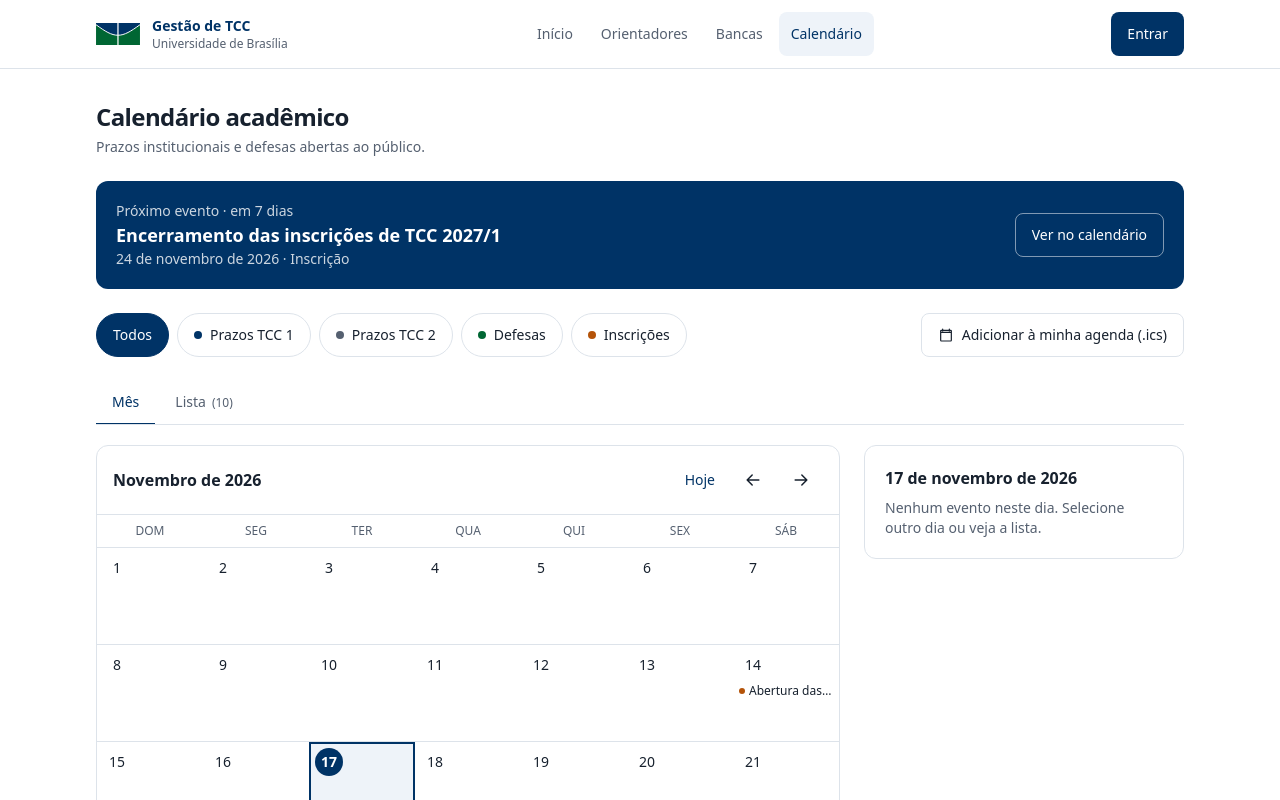
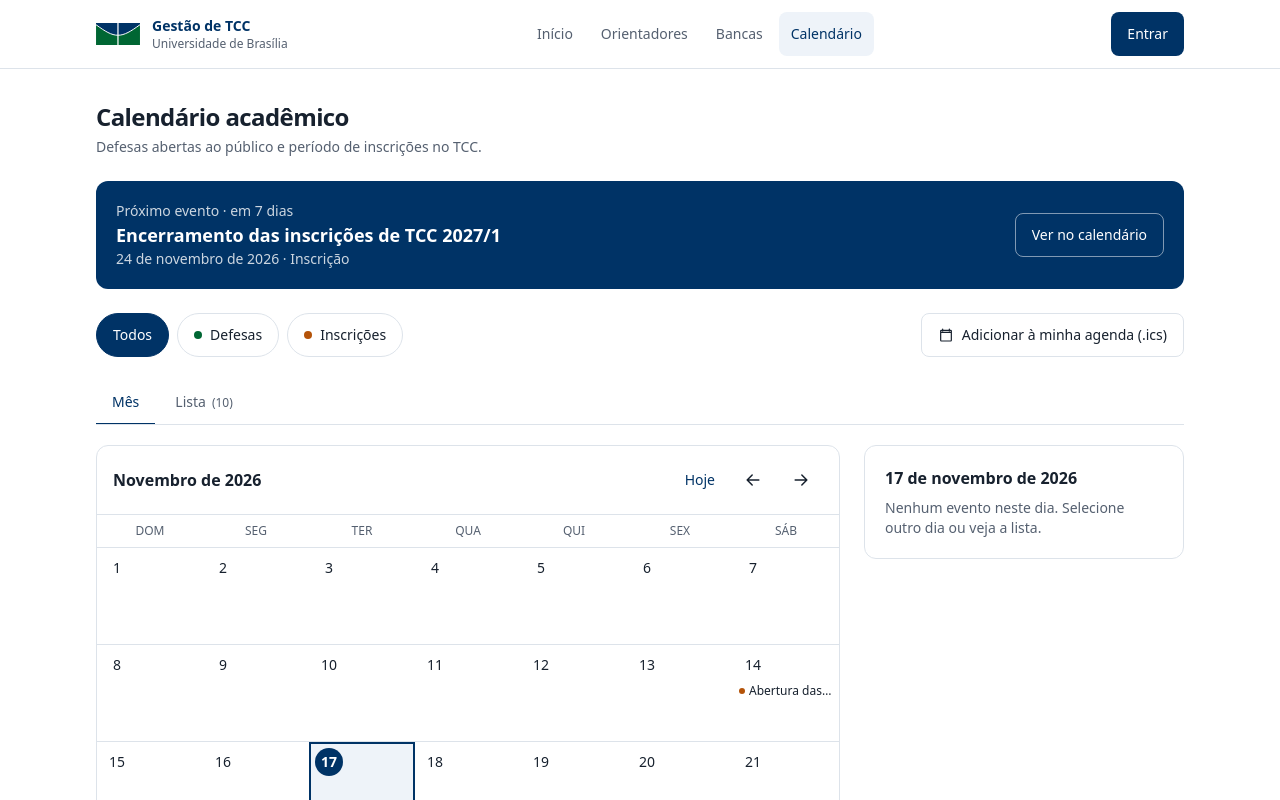
Before and after one commit to TCC-Gestao-e-acompanhamento/frontend, a React (Vite) app: page /calendario in a window 1280 px wide. Shown: the top 800 px of the page. Built offline with nearby package versions, Linux system fonts and the light colour scheme.

Commit message:
feat: calendário sem filtros de prazos de TCC 1 e TCC 2; textos da home e bancas sem ações em defesas de exemplo

```diff
--- a/src/components/DeadlineList.tsx
+++ /dev/null
@@ -1,25 +0,0 @@
-import { Badge } from '../design-system'
-import { daysUntil, formatDate, relativeDays } from '../lib/format'
-import type { PrazoInstitucional } from '../types'
-
-export function DeadlineList({ items }: { items: PrazoInstitucional[] }) {
-  return (
-    <ol className="divide-y divide-border">
-      {items.map((p) => (
-        <li key={p.id} className="flex items-center gap-4 py-3 first:pt-0 last:pb-0">
-          <div className="w-14 shrink-0 rounded-lg bg-brand-50 py-1.5 text-center text-brand-700">
-            <p className="text-lg leading-none font-semibold">{formatDate(p.data).slice(0, 2)}</p>
-            <p className="text-xs uppercase">{new Date(p.data + 'T00:00:00').toLocaleDateString('pt-BR', { month: 'short' }).replace('.', '')}</p>
-          </div>
-          <div className="min-w-0 flex-1">
-            <p className="font-medium">{p.titulo}</p>
-            <p className="text-sm text-ink-muted">
-              {formatDate(p.data)} · {daysUntil(p.data) >= 0 ? relativeDays(p.data) : 'encerrado'}
-            </p>
-          </div>
-          <Badge tone={p.fase === 'TCC1' ? 'brand' : 'neutral'}>{p.fase === 'TCC1' ? 'TCC 1' : 'TCC 2'}</Badge>
-        </li>
-      ))}
-    </ol>
-  )
-}
--- a/src/pages/public/CalendarioPage.tsx
+++ b/src/pages/public/CalendarioPage.tsx
@@ -9,18 +9,15 @@ import { listEventosPublicos } from '../../services/api'
 import type { EventoCalendario } from '../../types'
 
 type Vista = 'mes' | 'lista'
-type Filtro = 'todos' | 'TCC1' | 'TCC2' | 'defesa' | 'inscricao'
+type Filtro = 'todos' | 'defesa' | 'inscricao'
 
 const FILTROS: Array<{ key: Filtro; label: string; dot?: string }> = [
   { key: 'todos', label: 'Todos' },
-  { key: 'TCC1', label: 'Prazos TCC 1', dot: eventDot('brand') },
-  { key: 'TCC2', label: 'Prazos TCC 2', dot: eventDot('neutral') },
   { key: 'defesa', label: 'Defesas', dot: eventDot('success') },
   { key: 'inscricao', label: 'Inscrições', dot: eventDot('warning') },
 ]
 
-const passa = (e: EventoCalendario, f: Filtro) =>
-  f === 'todos' || (f === 'defesa' || f === 'inscricao' ? e.tipo === f : e.tipo === 'prazo' && e.fase === f)
+const passa = (e: EventoCalendario, f: Filtro) => f === 'todos' || e.tipo === f
 
 export default function CalendarioPage() {
   const { state, reload } = useAsync(listEventosPublicos)
@@ -33,13 +30,13 @@ export default function CalendarioPage() {
     <>
       <PageHeader
         title="Calendário acadêmico"
-        description="Prazos institucionais e defesas abertas ao público."
+        description="Defesas abertas ao público e período de inscrições no TCC."
       />
       <DataBoundary
         state={state}
         reload={reload}
         isEmpty={(d) => d.length === 0}
-        empty={{ title: 'Calendário ainda não publicado', description: 'A coordenação divulgará prazos e defesas nesta página.' }}
+        empty={{ title: 'Calendário ainda não publicado', description: 'A coordenação divulgará defesas e inscrições nesta página.' }}
       >
         {(todos) => <Conteudo todos={todos} vista={vista} setVista={setVista} filtro={filtro} setFiltro={setFiltro} mes={mes} setMes={setMes} dia={dia} setDia={setDia} />}
       </DataBoundary>
--- a/src/pages/public/HomePage.tsx
+++ b/src/pages/public/HomePage.tsx
@@ -89,7 +89,7 @@ export default function HomePage() {
             state={eventos.state}
             reload={eventos.reload}
             isEmpty={(d) => d.filter((e) => daysUntil(e.data) >= 0).length === 0}
-            empty={{ title: 'Nenhuma data próxima', description: 'Prazos e defesas aparecem aqui assim que forem divulgados.' }}
+            empty={{ title: 'Nenhuma data próxima', description: 'Defesas e inscrições aparecem aqui assim que forem divulgados.' }}
           >
             {(d) => (
               <ul className="divide-y divide-border rounded-card border border-border p-5">
--- a/src/pages/shared/BancasPage.tsx
+++ b/src/pages/shared/BancasPage.tsx
@@ -42,7 +42,8 @@ export default function BancasPage() {
   }
 
   const acoesDe = (b: Banca) => {
-    if (!coordenacao || (b.situacao !== 'proposta' && b.situacao !== 'agendada')) return undefined
+    // defesas sem TCC (dados de exemplo) são só de consulta
+    if (!coordenacao || !b.tccId || (b.situacao !== 'proposta' && b.situacao !== 'agendada')) return undefined
     return (
       <>
         {b.situacao === 'proposta' && (
```
